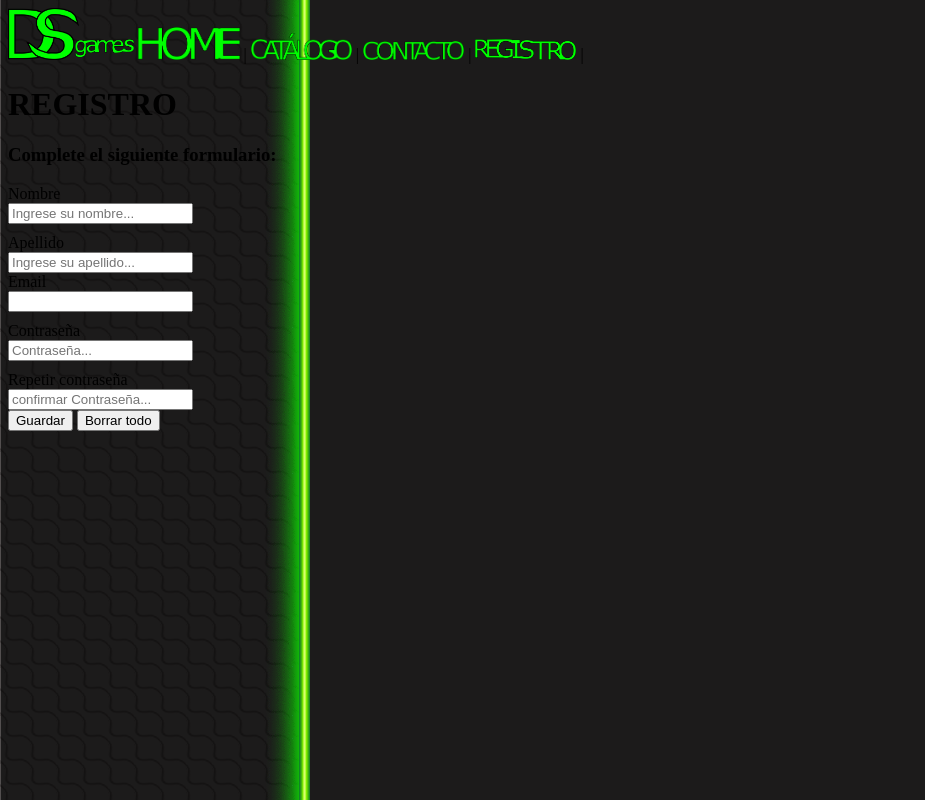
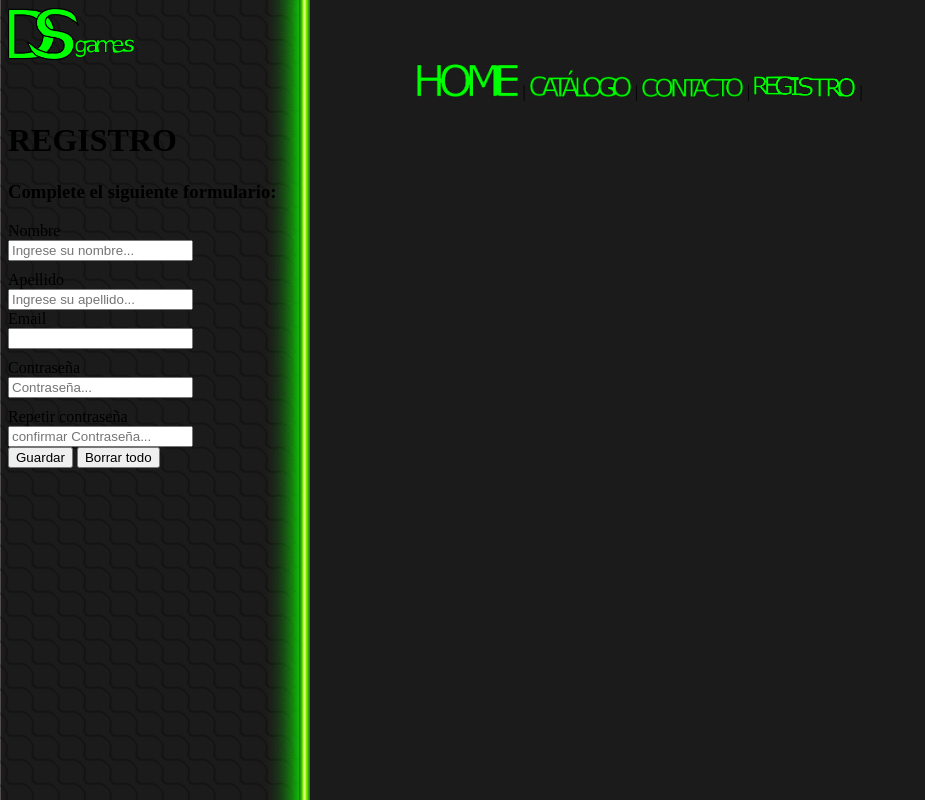
Before and after one commit to Brian4421/brian4421.github.io, a plain HTML site: page formulario.html in a window 1280 px wide. Shown: the whole page, without its empty margins (0-925 px from the left). Drawn offline with Linux system fonts and the light colour scheme.

Commit message:
cambios formulario

```diff
--- a/formulario.html
+++ b/formulario.html
@@ -21,10 +21,10 @@
 
               <img src="images/logo.png" width="10%" height="8%">
 
-                 <a href="/index.html/"><img src="images/home.png" width="8%" height="2%"></a> |
+                 <center><a href="/index.html/"><img src="images/home.png" width="8%" height="2%"></a> |
                  <a href="/Catálogo.html/"><img src="images/catálogo.png" width="8%" height="2%"></a> |
                  <a href="/contacto.html/"><img src="images/contacto.png" width="8%" height="2%"></a> |
-                 <a href="formulario.html/"><img src="images/registro.png" width="8%" height="2%"></a> |
+                 <a href="formulario.html/"><img src="images/registro.png" width="8%" height="2%"></a> |</center>
 
 
     </header>
```
